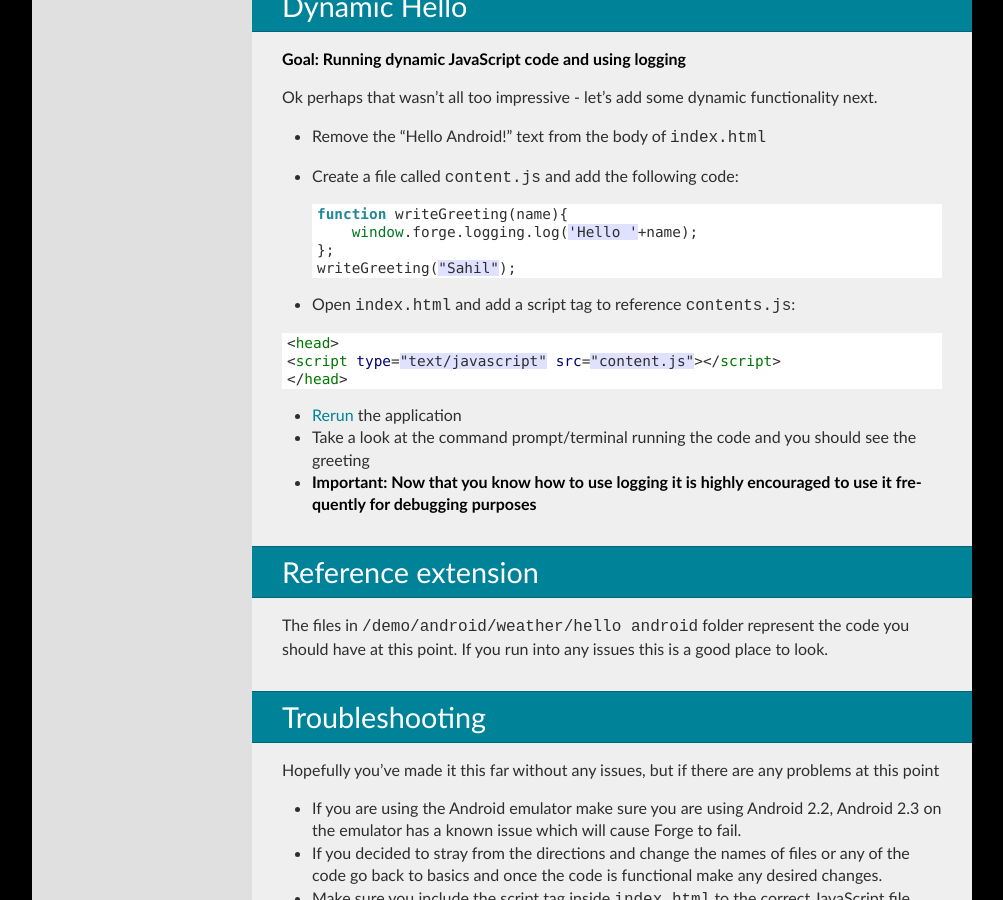
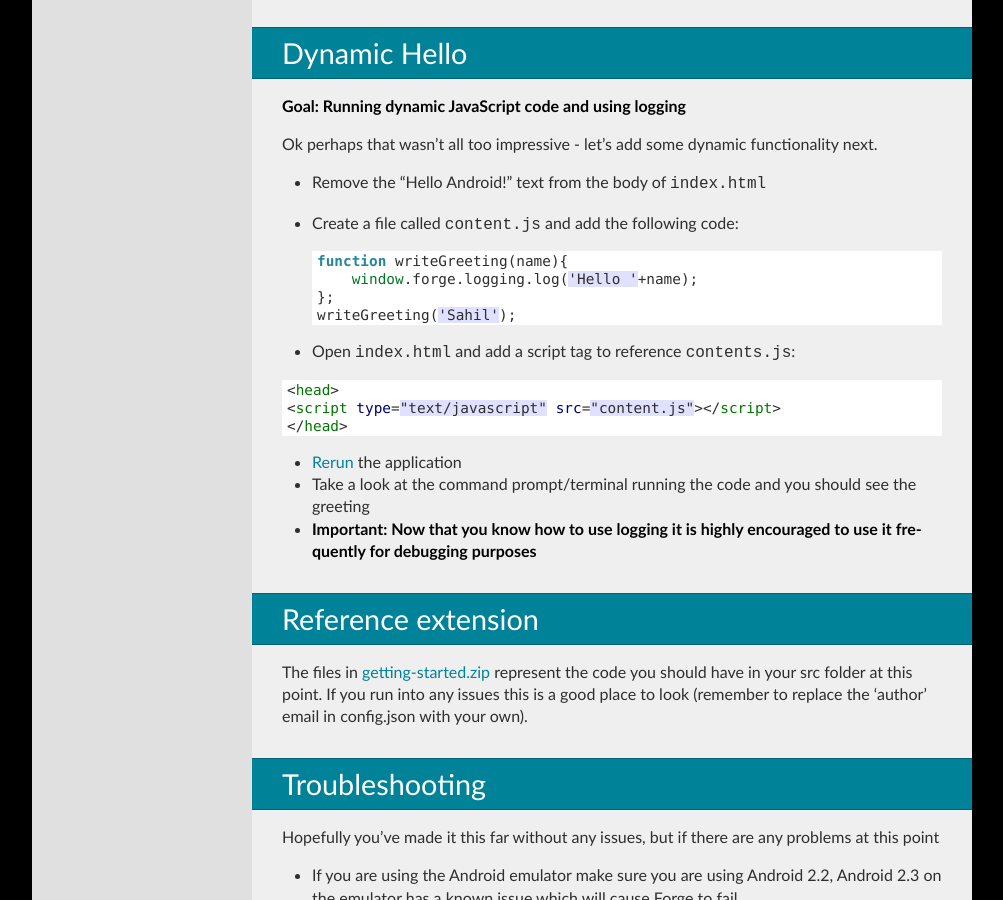
Before and after one commit to trigger-corp/Forge-Documentation, a Sphinx documentation site: the page built from source/android/getting-started.rst, in a window 1280 px wide and 900 px high, scrolled down 2234 px. Shown: the whole window, without its empty margins (138-1141 px from the left). Built offline with Sphinx 7.4.7, drawn with Linux system fonts in a browser that asks for light colours; some of the changed text lies outside the part shown.

Commit message:
Clarify tutorial steps
Add clarification to tutorial steps
Create and link to missing 'zip' for Getting Started section

```diff
--- a/source/android/getting-started.rst
+++ b/source/android/getting-started.rst
@@ -20,7 +20,7 @@ Hello Android
 -------------
 **Goal: Adding static content**
 
-* After going through the :ref:`forge-index` section you should see a ``src`` directory created.
+* After going through the :ref:`forge-index` section you should see a ``src`` directory created inside your app directory.
   This is where all of your app files should be placed
 * The ``src`` directory should contain a ``config.json`` file which holds all of the configuration settings for the app
 * Create a file called ``index.html``. **Important: Forge looks for index.html as the entry point of your Android application.**
@@ -53,7 +53,8 @@ For more information click :ref:`here<android-weather-troucleshooting-build-fail
 * Windows users open a command prompt. OSX/Linux users open a terminal.
 * Navigate to the directory where you extracted the build tools.
 * Windows users run ``go.bat``. OSX/Linux users run ``source go.sh``. This will ensure all dependencies are installed and start the virtual environment.
-* Run ``forge build``
+* Navigate to your app directory (if you followed the :ref:`forge-index` section, this will be ``../demo-app``).
+* Run ``forge build``.
 * Whenever the configuration file changes the entire app needs to be rebuilt.
   The initial build will take longer than regular builds.
   Also when the configuration file has been altered you must be connected to the internet to run the build tool.
@@ -86,7 +87,7 @@ Ok perhaps that wasn't all too impressive - let's add some dynamic functionality
     function writeGreeting(name){
         window.forge.logging.log('Hello '+name);
     };
-    writeGreeting("Sahil");
+    writeGreeting('Sahil');
 
 * Open ``index.html`` and add a script tag to reference ``contents.js``:
 
@@ -102,8 +103,8 @@ Ok perhaps that wasn't all too impressive - let's add some dynamic functionality
 
 Reference extension
 -------------------
-The files in ``/demo/android/weather/hello android`` folder represent the code you should have at this point.
-If you run into any issues this is a good place to look.
+The files in `getting-started.zip <../_static/weather/getting-started.zip>`_ represent the code you should have in your src folder at this point.
+If you run into any issues this is a good place to look (remember to replace the 'author' email in config.json with your own).
 
 Troubleshooting
 ---------------
--- a/source/weather/tutorial-1.rst
+++ b/source/weather/tutorial-1.rst
@@ -181,7 +181,9 @@ This will ensure that Catalyst is connected and ready before the code runs, prev
 
 Reference extension
 -------------------
-`part-1.zip <../_static/weather/part-1.zip>`_ contains the code you should have at this point. Feel free to check your code against it, or use it to resume the tutorial from this point.
+`part-1.zip <../_static/weather/part-1.zip>`_ contains the code you should have in your app's src directory at this point.
+Feel free to check your code against it or use it to resume the tutorial from this point
+(remember to replace the 'author' email in config.json with your own).
 
 It's not working!
 -----------------
--- a/source/weather/tutorial-2.rst
+++ b/source/weather/tutorial-2.rst
@@ -149,7 +149,9 @@ At this point, your app should display static weather data for Mountain View, CA
 
 Reference extension
 -------------------
-`part-2.zip <../_static/weather/part-2.zip>`_ contains the code you should have at this point. Feel free to check your code against it, or use it to resume the tutorial from this point.
+`part-2.zip <../_static/weather/part-2.zip>`_ contains the code you should have in your app's src directory at this point.
+Feel free to check your code against it or use it to resume the tutorial from this point
+(remember to replace the 'author' email in config.json with your own).
 
 It's not working!
 -----------------
--- a/source/weather/tutorial-3.rst
+++ b/source/weather/tutorial-3.rst
@@ -233,7 +233,9 @@ Rebuild and run the code to see live forecast data displayed.
 
 Reference extension
 -------------------
-`part-3.zip <../_static/weather/part-3.zip>`_ contains the code you should have at this point. Feel free to check your code against it, or use it to resume the tutorial from this point.
+`part-3.zip <../_static/weather/part-3.zip>`_ contains the code you should have in your app's src directory at this point.
+Feel free to check your code against it or use it to resume the tutorial from this point
+(remember to replace the 'author' email in config.json with your own).
 
 It's not working!
 -----------------
--- a/source/weather/tutorial-4.rst
+++ b/source/weather/tutorial-4.rst
@@ -150,7 +150,9 @@ The weather app should now be complete.
 
 Reference extension
 -------------------
-`part-4.zip <../_static/weather/part-4.zip>`_ contains the code you should have at this point. Feel free to check your code against it, or use it to resume the tutorial from this point.
+`part-4.zip <../_static/weather/part-4.zip>`_ contains the code you should have in your app's src directory at this point.
+Feel free to check your code against it or use it to resume the tutorial from this point
+(remember to replace the 'author' email in config.json with your own).
 
 It's not working!
 -----------------
```
Also changed, not shown: 1 other file.
